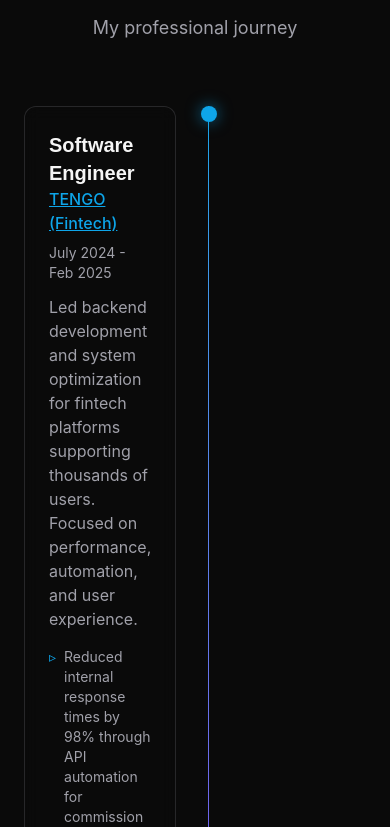
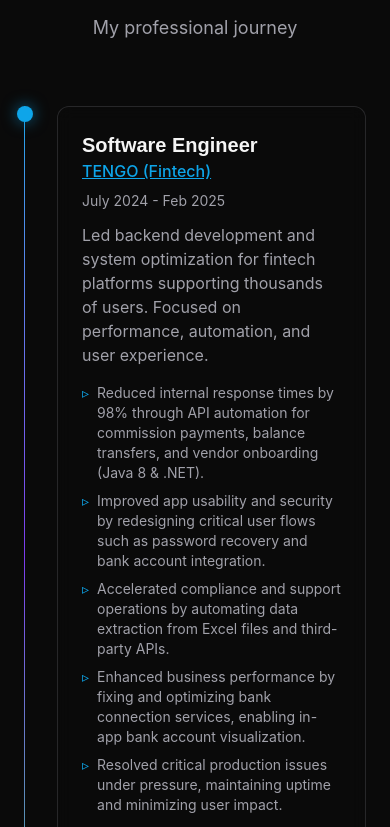
Before and after one commit to denzellgh/portfolio-denzellgh, a React (Vite) app: page / in a window 390 px wide. Shown: the part 4137-4964 px from the top of the page. Built offline with nearby package versions, Linux system fonts and the light colour scheme.

Commit message:
fix: refactor timeline styles in mobile devices

```diff
--- a/src/components/shared/TimelineItem.tsx
+++ b/src/components/shared/TimelineItem.tsx
@@ -1,5 +1,6 @@
 import { Card } from '../ui/Card';
 import type { Experience } from '../../data/experience';
+import { cn } from '@/lib';
 
 interface TimelineItemProps {
   experience: Experience;
@@ -10,15 +11,21 @@ export const TimelineItem = ({ experience, index }: TimelineItemProps) => {
   const isEven = index % 2 === 0;
 
   return (
-    <div className={`flex gap-8 ${isEven ? 'flex-row' : 'flex-row-reverse'}`}>
-      <div className="flex-1">
+    <div className={cn(`flex flex-row-reverse gap-8`, isEven && 'md:flex-row')}>
+      <div className="mb-12 flex-1">
         <Card hover={false}>
           <div className="mb-3 flex flex-wrap items-start justify-between gap-2">
             <div>
               <h3 className="font-[family-name:var(--font-heading)] text-xl font-bold text-[#F5F5F5]">
                 {experience.role}
               </h3>
-              <a className="font-medium text-[#0EA5E9] underline" href={experience.link} target="_blank">{experience.company}</a>
+              <a
+                className="font-medium text-[#0EA5E9] underline"
+                href={experience.link}
+                target="_blank"
+              >
+                {experience.company}
+              </a>
             </div>
             <span className="text-sm text-[#A1A1AA]">
               {experience.duration}
@@ -53,7 +60,7 @@ export const TimelineItem = ({ experience, index }: TimelineItemProps) => {
         <div className="absolute top-0 left-1/2 h-4 w-4 -translate-x-1/2 rounded-full bg-[#0EA5E9] shadow-[0_0_15px_rgba(14,165,233,0.6)]" />
       </div>
 
-      <div className="flex-1" />
+      <div className="flex-1 max-md:hidden" />
     </div>
   );
 };
```
